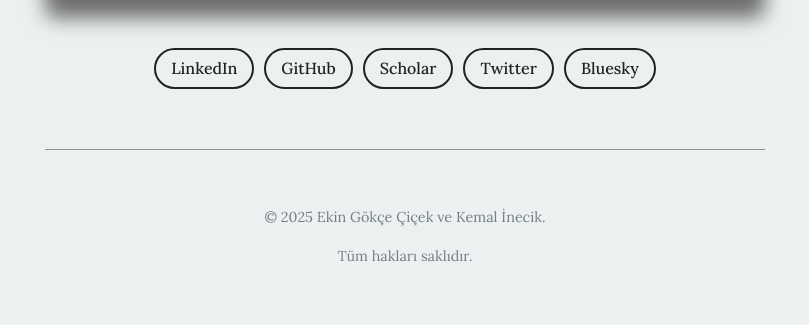
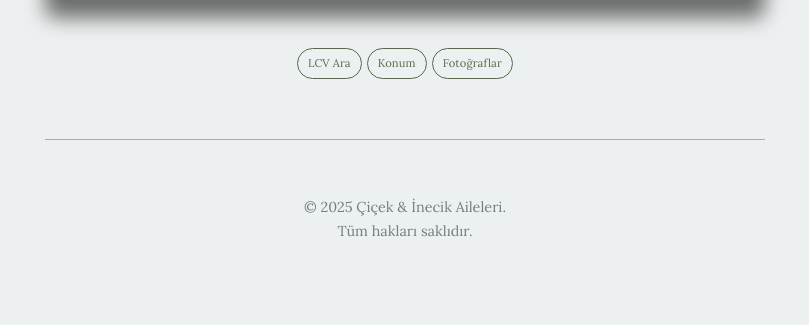
Before and after one commit to inecik/ekingokcevekemal.com, a plain HTML site: page index.html in a window 1280 px wide. Shown: the part 671-996 px from the top of the page, without its empty margins (235-1044 px from the left). Drawn offline with Linux system fonts and the light colour scheme.

Commit message:
Update index.html

```diff
--- a/index.html
+++ b/index.html
@@ -9,12 +9,12 @@
     <style>
         :root {
             /*#59684d*/
-            --primary-color: #212121;
-            --accent-color: #616061;
-            --text-color: #5e5e5e;
+            --primary-color: #59684d;
+            --accent-color: #59684d;
+            --text-color: #59684d;
             --footer-color: #727f80;
             --light-gray: #edf0f0;
-            --line-color: #929292;
+            --line-color: #59684d79;
             --transition-speed: 0.1s;
 
             --hex-w: 800px;                 /*  ➜ change here if SVG size changes           */
@@ -186,41 +186,33 @@
             margin-bottom: 1.5em;
         }
 
-        .social-links {
-            display: flex;
-            justify-content: center;
-            gap: 10px;
-            margin: 50px 0;
-            flex-wrap: wrap;
+        /* =====================================================
+           NEW: minimalist action buttons (RSVP | Konum | Foto)
+           ===================================================== */
+        .action-links{
+            display:flex;
+            justify-content:center;
+            gap:5px;
+            margin:50px 0 10px; /* ↑ top 30px, ↓ bottom 10px */
+            flex-wrap:wrap;
         }
 
-        .social-link {
-            color: var(--primary-color);
-            text-decoration: none;
-            padding: 5px 15px;
-            border: 2px solid var(--primary-color);
-            border-radius: 30px;
-            transition: all var(--transition-speed);
-            display: flex;
-            align-items: center;
-            gap: 8px;
-            font-weight: 500;
+        .action-link{
+            font-family:'Lora','Georgia',serif;
+            font-size:0.7rem;
+            letter-spacing:0.1px;
+            color:var(--frame-border-color);
+            text-decoration:none;
+            padding:5px 10px;
+            border:1.5px solid var(--frame-border-color);
+            border-radius:24px; /* echoes the card's rounded corners */
+            transition:background var(--transition-speed), color var(--transition-speed), transform var(--transition-speed);
         }
-
-        .social-link:hover {
-            background: var(--primary-color);
-            color: white;
-            transform: translateY(-2px);
-        }
-
-        .no-blue-link {
-            color: var(--text-color); /* Sets the link color to the same as the main text */
-            text-decoration: none; /* Removes underline from the link */
-        }
-
-        .no-blue-link:hover {
-            color: var(--accent-color); /* Optional: changes color on hover to accent color */
-            text-decoration: underline; /* Adds underline on hover */
+        .action-link:hover,
+        .action-link:focus{
+            background:var(--frame-border-color);
+            color:#fff;
+            transform:translateY(-2px);
         }
 
         footer {
@@ -268,17 +260,19 @@
         </section>
 
 
-        <div class="social-links">
-            <a href="https://linkedin.com/in/kemalinecik" class="social-link" target="_blank" data-i18n="linkedin"></a>
-            <a href="https://github.com/inecik" class="social-link" target="_blank" data-i18n="github"></a>
-            <a href="https://scholar.google.com/citations?user=zPqEQ-IAAAAJ&hl=en&oi=ao" class="social-link" target="_blank" data-i18n="scholar"></a>
-            <a href="https://twitter.com/kemalinecik" class="social-link" target="_blank" data-i18n="twitter"></a>
-            <a href="https://bsky.app/profile/inecik.bsky.social" class="social-link" target="_blank" data-i18n="bluesky"></a>
+        <!-- ==================== Subtle Action Buttons ==================== -->
+        <div class="action-links">
+            <!-- LCV / RSVP phone call -->
+            <a href="tel:+903129111379" class="action-link" data-i18n="rsvp"></a>
+            <!-- Venue location link (Google Maps) -->
+            <a href="https://maps.app.goo.gl/abcd1234" class="action-link" target="_blank" data-i18n="location"></a>
+            <!-- Shared photo album -->
+            <a href="https://photos.app.goo.gl/yourAlbumId" class="action-link" target="_blank" data-i18n="photos"></a>
         </div>
+
 
         <footer>
             <p data-i18n="footer_p1"></p>
-            <p data-i18n="footer_p2" class="address"></p>
         </footer>
 
     </div>
@@ -302,31 +296,15 @@
         // Attach to `window` only if it isn’t there yet to avoid the
         // "Can't create duplicate variable" SyntaxError.
         window.translations = window.translations || {
-            en: {
-                title: "no en",
-                name: "no en",
-                position: "no en",
-                bio1: `no en`,
-                linkedin: "no en",
-                github: "no en",
-                scholar: "no en",
-                twitter: "no en",
-                bluesky: "no en",
-                footer_p1: "no en",
-                footer_p2: `no en`
-            },
             tr: {
                 title:  "Ekin Gökçe ve Kemal",
                 name: "Ekin Gökçe ve Kemal",
                 position: "Lorem ipsum dolor sit amet",
                 bio1: `Lorem ipsum dolor sit amet, consectetur adipiscing elit. Sed fringilla sagittis turpis, ac pulvinar diam ultrices non. Integer eget volutpat ex, vel auctor est. Sed dictum sodales luctus. Nam id purus a felis blandit congue vitae et massa. Suspendisse vel consectetur ante. Pellentesque habitant morbi tristique senectus et netus et malesuada fames ac turpis egestas. Quisque semper, mi nec feugiat varius, lorem odio commodo tellus, in volutpat tortor ante et dolor. In sit amet nisl sem. Integer vel augue imperdiet, finibus nisi sit amet, tempor leo. Morbi lacus ipsum, pulvinar at nulla quis, sollicitudin consectetur massa.`,
-                linkedin: "LinkedIn",
-                github: "GitHub",
-                scholar: "Scholar",
-                twitter: "Twitter",
-                bluesky: "Bluesky",
-                footer_p1: "© 2025 Ekin Gökçe Çiçek ve Kemal İnecik.",
-                footer_p2: `Tüm hakları saklıdır.`
+                rsvp: "LCV Ara",
+                location: "Konum",
+                photos: "Fotoğraflar",
+                footer_p1: "© 2025 Çiçek & İnecik Aileleri.<br>Tüm hakları saklıdır.",
             },
         };
 
```
